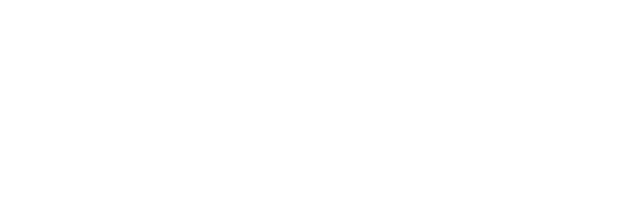
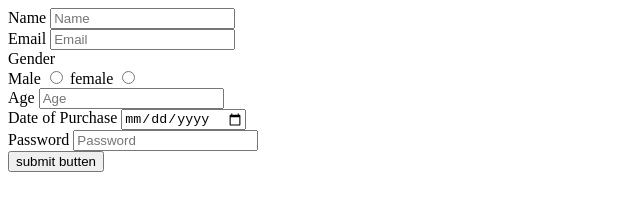
Before and after one commit to acciojob/car-insurance-form-Sankugarud, a website: page main.html in a window 1280 px wide. Shown: the whole page, without its empty margins (0-640 px from the left). Drawn offline with Linux system fonts and the light colour scheme.

Commit message:
created a submission

```diff
--- a/main.html
+++ b/main.html
@@ -7,6 +7,30 @@
 </head>
 
 <body>
+	<form method="post">
+		<label for="name"> Name</label>
+		<input type="text" id="name" placeholder="Name" required><br>
+
+		<label for="email"> Email</label>
+		<input type="email" id="email" placeholder="Email" required><br>
+
+		<label for="Gender"> Gender</label><br>
+		<label for="gender_m"> Male</label>
+		<input type="radio" id="gender_m"name="gender" required>
+		<label for="gender_f"> female</label>
+		<input type="radio" id="gender_f"name="gender" required><br>
+
+		<label for="age"> Age</label>
+		<input type="text" id="age" placeholder="Age" required><br>
+
+		<label for="dop"> Date of Purchase</label>
+		<input type="date" id="dop" placeholder="Date of Purchase" required><br>
+
+		<label for="password"> Password</label>
+		<input type="password" id="password" placeholder="Password" required><br>
+
+		<button type="submit">submit butten</button>
+	</form>
 	<!-- the entire body must be written by student -->
     <script type="text/javascript" src="./script.js">
 </script>
```
